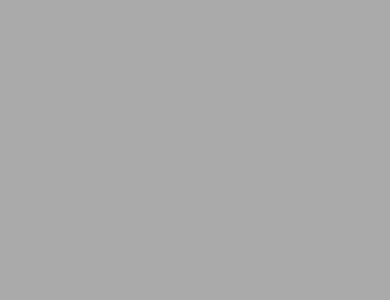
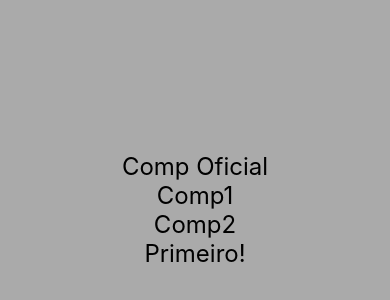
Before and after one commit to tomrobson/React-Native-Exercicio, a React Native app: screen / in a window 390 px wide. Shown: the part 212-512 px from the top of the page. Built offline with nearby package versions, Linux system fonts and the light colour scheme.

Commit message:
Primeiros componentes

```diff
--- a/src/App.js
+++ b/src/App.js
@@ -1,9 +1,16 @@
 import React from 'react'
 import { View, StyleSheet } from 'react-native'
 
+import Primeiro from './components/Primeiro'
+import CompDefault, { Comp1, Comp2 } from './components/Multi'
+
+
 export default () => (
     <View style={style.App}>
-
+        <CompDefault />
+        <Comp1 />
+        <Comp2 />
+        <Primeiro />
     </View>
 )
 
--- /dev/null
+++ b/src/components/Multi.js
@@ -0,0 +1,18 @@
+import React from 'react'
+import { Text } from 'react-native'
+import estilo from './estilo'
+
+function Comp () {
+    return <Text style={estilo.txtG}>Comp Oficial</Text>
+}
+
+function Comp1 () {
+    return <Text style={estilo.txtG}>Comp1</Text>
+}
+
+function Comp2 () {
+    return <Text style={estilo.txtG}>Comp2</Text>
+}
+
+export { Comp1, Comp2 }
+export default Comp
--- /dev/null
+++ b/src/components/Primeiro.js
@@ -0,0 +1,10 @@
+import React from 'react'
+import { Text } from 'react-native'
+
+import estilo from './estilo'
+
+export default () => {
+    return (
+        <Text style={estilo.txtG}>Primeiro!</Text>
+    )
+}
--- /dev/null
+++ b/src/components/estilo.js
@@ -0,0 +1,8 @@
+import { StyleSheet } from 'react-native'
+
+export default StyleSheet.create({
+    txtG:{
+        fontSize: 24,
+        textAlign: "center"
+    }
+})
```
